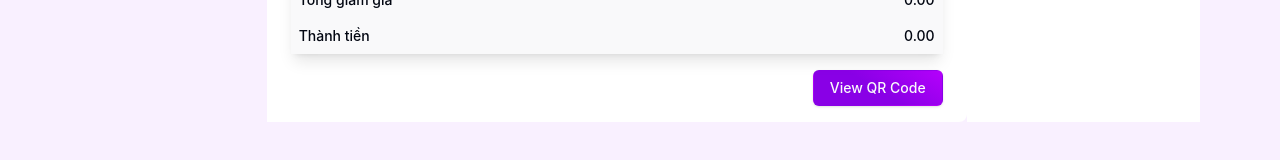
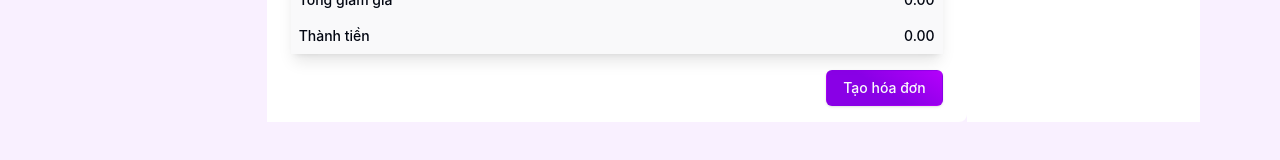
Before and after one commit to 12ducmanh12/Virtual-Pos-FE, a React (Vite) app: page /list-bills in a window 1280 px wide. Both pictures are taken after a click on the button "Tạo Bill". Shown: the part 333-493 px from the top of the page. Built offline with nearby package versions, Linux system fonts and the light colour scheme; no server answers; the HTML template or start-up script is replaced by a standard one.

Commit message:
update code, fix bug

```diff
--- a/src/page/create-multi-bill/create-multi-bill.tsx
+++ b/src/page/create-multi-bill/create-multi-bill.tsx
@@ -76,6 +76,7 @@ function CreateMultiBill() {
 
   const handeResetField = () => {
     setRetailerId("");
+    setStoreId("");
     setProducts({
       [billIdActive]: [
         { name: "", unitPrice: 0, amount: 1, discount: 0, total: 0 },
@@ -130,7 +131,7 @@ function CreateMultiBill() {
 
   const handleSubmit = async () => {
     // Kiểm tra nếu chưa chọn cửa hàng
-    if (!retailerId) {
+    if (!retailerId && !storeId) {
       setErrorBranch("Vui lòng chọn cửa hàng trước khi tạo đơn hàng.");
       return;
     }
@@ -197,7 +198,12 @@ function CreateMultiBill() {
     }
 
     if (!retailerId) {
-      setErrorBranch("Vui lòng chọn cửa hàng trước khi tạo đơn hàng.");
+      setErrorBranch("Vui lòng chọn nhà bán lẻ khi tạo đơn hàng.");
+      return;
+    }
+
+    if (!storeId) {
+      setErrorBranch("Vui lòng chọn cửa hàng khi tạo đơn hàng.");
       return;
     }
 
@@ -216,7 +222,7 @@ function CreateMultiBill() {
     setErrorBranch("");
 
     const billData = {
-      retailerId,
+      storeId,
       products: activeBillProducts,
       totalDiscount: activeBillProducts.reduce(
         (acc, product) => acc + product.discount * product.amount,
@@ -227,7 +233,7 @@ function CreateMultiBill() {
 
     try {
       const token = localStorage.getItem("token");
-
+      console.log(billData);
       const response = await axios.post(
         "http://localhost:5281/api/bill/import-invoice",
         billData,
@@ -242,7 +248,7 @@ function CreateMultiBill() {
       setQrCodes((prevQrCodes) => ({ ...prevQrCodes, [billIdActive]: newQrCode }));
       setQrCode(newQrCode);
     } catch (error) {
-      if (error.response?.data?.error === "Unauthorized") {
+      if (axios.isAxiosError(error) && error.response?.data?.error === "Unauthorized") {
         // Thực hiện refresh token nếu lỗi Unauthorized
         await refreshToken();
         const token = localStorage.getItem("token");
@@ -540,11 +546,11 @@ function CreateMultiBill() {
               {errorProduct && (
                 <p className="text-red-500 pt-5 text-xs">*{errorProduct}</p>
               )}
-              <Button className="float-end" onClick={handleViewQrCode}>View QR Code</Button>
+              <Button className="float-end" onClick={handleViewQrCode}>Tạo hóa đơn</Button>
             </div>
           )}
           <div className="w-1/4 bg-white">
-            <div className="flex flex-col justify-center px-10 pt-4">
+            <div className="flex flex-col justify-center pt-4 pr-4">
               {qrCode ? (
                 <div className="flex flex-col mt-3">
                   <QRCode
@@ -562,7 +568,7 @@ function CreateMultiBill() {
                     <Link
                       to={qrCode}
                       target="_blank"
-                      className="bg-gradient-custom w-[20%] flex justify-center items-center rounded-tr-xl rounded-br-xl cursor-pointer"
+                      className="bg-gradient-custom text-sm text-white w-[20%] flex justify-center items-center rounded-tr-xl rounded-br-xl cursor-pointer"
                     >
                       Go to
                     </Link>
--- a/src/page/list-bills/list-bills.tsx
+++ b/src/page/list-bills/list-bills.tsx
@@ -29,7 +29,7 @@ interface productsType {
 }
 interface dataBillType {
   billId: number;
-  retailerName: string;
+  storeName: string;
   total: number;
   products: Array<productsType>;
 }
@@ -113,7 +113,7 @@ function ListBills() {
                     {invoice.billId}
                   </TableCell>
                   <TableCell className="text-center">
-                    {invoice.retailerName}
+                    {invoice.storeName}
                   </TableCell>
                   <TableCell className="text-center">{invoice.total}</TableCell>
                   <TableCell className="flex justify-center relative">
```
